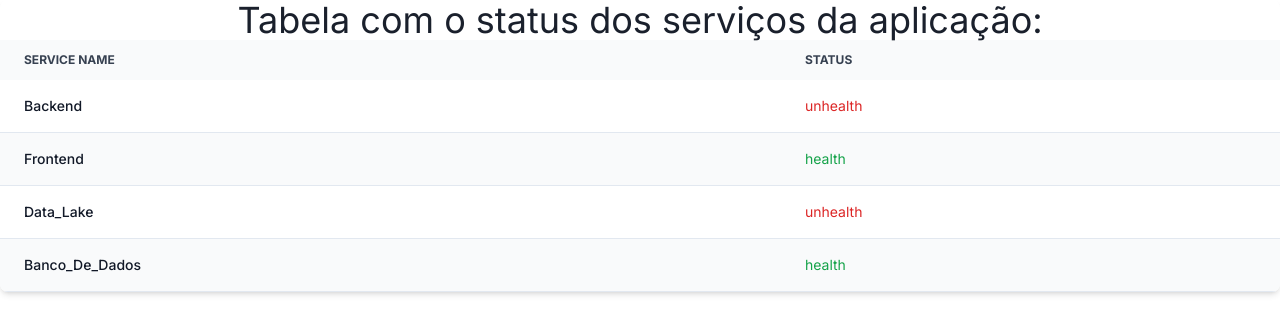
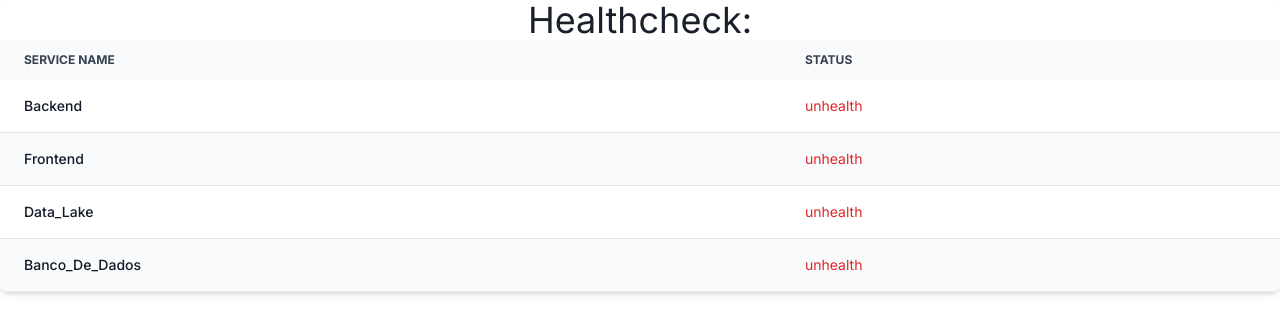
Before and after one commit to Inteli-College/2024-2A-T08-EC07-G05, a Next.js app in the folder src/frontend/: page /health in a window 1280 px wide. Shown: the top 334 px of the page. Built offline with nearby package versions, Linux system fonts and the light colour scheme; no server answers.

Commit message:
feat: frontend request to healthchek working

```diff
--- a/src/frontend/src/app/health/health.jsx
+++ /dev/null
@@ -1,43 +0,0 @@
-import React from 'react';
-
-function HealthPage() {
-
-  const health = [
-    { name: "Backend", health: "unhealth" },
-    { name: "Frontend", health: "health" },
-    { name: "Data_Lake", health: "unhealth" },
-    { name: "Banco_De_Dados", health: "health" },
-  ];
-
-  return (
-    <div className="relative overflow-x-auto shadow-md sm:rounded-lg">
-        <h1 className="text-4xl text-center">Tabela com o status dos serviços da aplicação:</h1>
-        <table className="w-full text-sm text-left rtl:text-right text-gray-500 dark:text-gray-400">
-            <thead className="text-xs text-gray-700 uppercase bg-gray-50 dark:bg-gray-700 dark:text-gray-400">
-                <tr>
-                    <th scope="col" className="px-6 py-3">
-                        Service name
-                    </th>
-                    <th scope="col" className="px-6 py-3">
-                        Status
-                    </th>
-                </tr>
-            </thead>
-            <tbody>
-                {health.map((service, index) => (
-                    <tr key={index} className="odd:bg-white odd:dark:bg-gray-900 even:bg-gray-50 even:dark:bg-gray-800 border-b dark:border-gray-700">
-                        <th scope="row" className="px-6 py-4 font-medium text-gray-900 whitespace-nowrap dark:text-white">
-                            {service.name}
-                        </th>
-                        <td className={`px-6 py-4 ${service.health === "health" ? "text-green-600" : "text-red-600"}`}>
-                            {service.health}
-                        </td>
-                    </tr>
-                ))}
-            </tbody>
-        </table>
-    </div>
-  );
-}
-
-export default HealthPage;
--- a/src/frontend/src/app/health/page.jsx
+++ b/src/frontend/src/app/health/page.jsx
@@ -1,18 +1,53 @@
 'use client';
-import React from 'react';
+import React, { useEffect, useState } from 'react';
 
 function HealthPage() {
+  const [health, setHealth] = useState([
+    { name: "Backend", health: "unhealth" },
+    { name: "Frontend", health: "unhealth" },
+    { name: "Data_Lake", health: "unhealth" },
+    { name: "Banco_De_Dados", health: "unhealth" },
+  ]);
 
-  const health = [
-    { name: "Backend", health: "unhealth" },
-    { name: "Frontend", health: "health" },
-    { name: "Data_Lake", health: "unhealth" },
-    { name: "Banco_De_Dados", health: "health" },
+  useEffect(() => {
+    // Função para realizar a requisição
+    const fetchData = async () => {
+      try {
+        const response = await fetch('http://localhost:5000/health'); // Substitua 'SUA_URL_AQUI' pela URL da sua API
+        const data = await response.json();
+
+        // Mapeando a resposta da API para o estado de `health`
+
+        const updatedHealth = [
+          { name: "Backend", health: data.backend_connection.status },
+          { name: "Frontend", health: data.frontend_connection.status },
+          { name: "Data_Lake", health: data.datalake_connection.status },
+          { name: "Banco_De_Dados", health: data.database_connection.status },
         ];
+
+        console.log(updatedHealth)
+
+        setHealth(updatedHealth); // Atualiza o estado com os novos dados
+      } catch (error) {
+        console.error('Erro ao buscar dados:', error);
+      }
+    };
+
+    // Chama fetchData a cada 30 segundos
+    const intervalId = setInterval(() => {
+      fetchData();
+    }, 1000); // 30 segundos em milissegundos
+
+    // Chama a função pela primeira vez quando o componente é montado
+    fetchData();
+
+    // Limpa o intervalo quando o componente é desmontado
+    return () => clearInterval(intervalId);
+  }, []);
 
   return (
     <div className="relative overflow-x-auto shadow-md sm:rounded-lg">
-        <h1 className="text-4xl text-center">Tabela com o status dos serviços da aplicação:</h1>
+      <h1 className="text-4xl text-center">Healthcheck:</h1>
       <table className="w-full text-sm text-left rtl:text-right text-gray-500 dark:text-gray-400">
         <thead className="text-xs text-gray-700 uppercase bg-gray-50 dark:bg-gray-700 dark:text-gray-400">
           <tr>
@@ -30,7 +65,7 @@ function HealthPage() {
               <th scope="row" className="px-6 py-4 font-medium text-gray-900 whitespace-nowrap dark:text-white">
                 {service.name}
               </th>
-                        <td className={`px-6 py-4 ${service.health === "health" ? "text-green-600" : "text-red-600"}`}>
+              <td className={`px-6 py-4 ${service.health === 'healthy' ? 'text-green-600' : 'text-red-600'}`}>
                 {service.health}
               </td>
             </tr>
--- a/src/frontend/src/app/page.js
+++ b/src/frontend/src/app/page.js
@@ -1,4 +1,4 @@
-import Health from "@/app/health/health.jsx";
+import HealthPage from "@/app/health/page.jsx";
 import Link from "next/link";
 import { buttonVariants } from "@/components/ui/button"
 
```
Also changed, not shown: 1 other file (tests, documents, lock files or other folders). Lines whose indentation alone changed are shown as unchanged.
